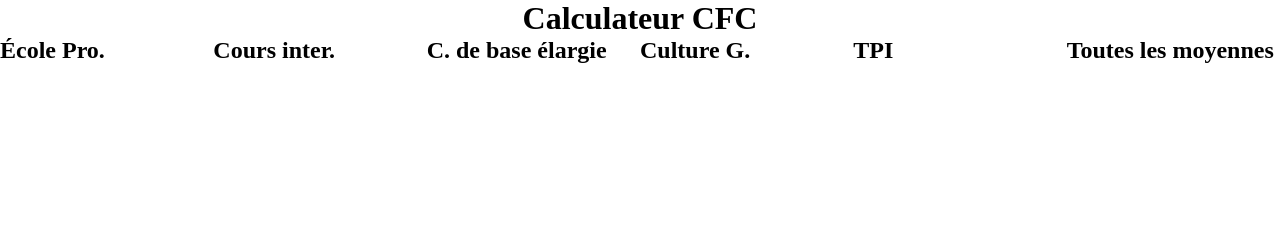
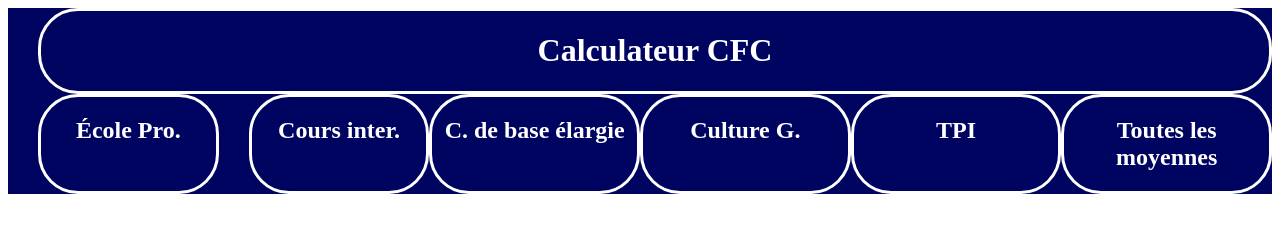
Before and after one commit to adbme/calculateur-de-moyenne, a plain HTML site: page index.html in a window 1280 px wide. Drawn offline with Linux system fonts and the light colour scheme.

Commit message:
changement et design des bordures

```diff
--- a/index.html
+++ b/index.html
@@ -10,32 +10,34 @@
 </head>
 
 <body>
+    <header>
         <div class="titleH1">
             <h1>Calculateur CFC</h1>
         </div>
         <div class="container">
-        <div class="grp1">
+            <div class="grp1" class="grp">
                 <h2>École Pro.</h2>
             </div>
-        <div class="grp2">
+            <div class="grp2" class="grp">
                 <h2>Cours inter.</h2>
             </div>
-        <div class="grp3">
+            <div class="grp3" class="grp">
                 <h2>C. de base élargie</h2>
             </div>
-        <div class="grp4">
+            <div class="grp4" class="grp">
                 <h2>Culture G.</h2>
             </div>
-        <div class="grp5">
+            <div class="grp5" class="grp">
                 <h2>TPI</h2>
             </div>
-        <div class="grp6">
+            <div class="grp6" class="grp">
                 <h2>Toutes les moyennes</h2>
 
 
-            <div></div>
+
             </div>
         </div>
+    </header>
 </body>
 
 </html>
--- a/style.css
+++ b/style.css
@@ -1,6 +1,10 @@
 * {
-    margin: 0;
-    padding: 0;
+    margin: 30;
+    padding: 30;
+}
+
+header {
+    background-color: #000461;
 }
 
 .container {
@@ -12,4 +16,65 @@
 .titleH1 {
     display: grid;
     justify-items: center;
+    color: rgb(255, 255, 255);
+    border: solid;
+    border-color: rgb(255, 255, 255);
+    border-radius: 40px;
+    text-align: center;
+    margin-left: 30px;
 }
+
+.grp1 {
+    border: solid;
+    border-color: rgb(255, 255, 255);
+    border-radius: 40px;
+    text-align: center;
+    margin-left: 30px;
+    color: rgb(255, 255, 255);
+
+}
+
+.grp2 {
+    border: solid;
+    border-color: rgb(255, 255, 255);
+    border-radius: 40px;
+    text-align: center;
+    margin-left: 30px;
+    color: rgb(255, 255, 255);
+}
+
+.grp3 {
+    border: solid;
+    border-color: rgb(255, 255, 255);
+    border-radius: 40px;
+    text-align: center;
+    color: rgb(255, 255, 255);
+
+}
+
+.grp4 {
+    border: solid;
+    border-color: rgb(255, 255, 255);
+    border-radius: 40px;
+    text-align: center;
+    color: rgb(255, 255, 255);
+
+}
+
+.grp5 {
+    border: solid;
+    border-color: rgb(255, 255, 255);
+    border-radius: 40px;
+    text-align: center;
+    color: rgb(255, 255, 255);
+
+}
+
+.grp6 {
+    border: solid;
+    border-color: rgb(255, 255, 255);
+    border-radius: 40px;
+    text-align: center;
+    color: rgb(255, 255, 255);
+
+}
```
Lines whose indentation alone changed are shown as unchanged.
